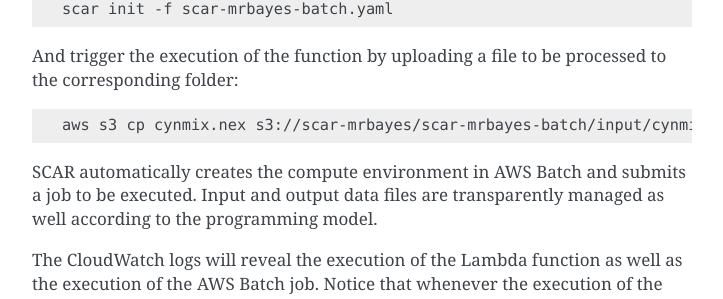
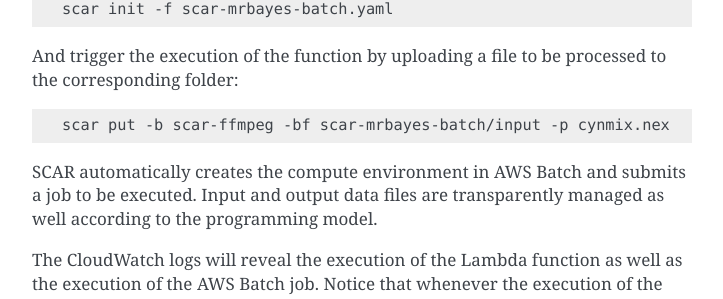
Before and after one commit to grycap/scar, a Sphinx documentation site: the page built from docs/source/batch.rst, in a window 1280 px wide and 900 px high, scrolled down 1685 px. Shown: the part 144-443 px from the top of the window, without its empty margins (388-1111 px from the left). Built offline with Sphinx 7.4.7, drawn with Linux system fonts in a browser that asks for light colours.

Commit message:
Replace aws cli command with scar command

```diff
--- a/docs/source/batch.rst
+++ b/docs/source/batch.rst
@@ -65,7 +65,7 @@
 
 And trigger the execution of the function by uploading a file to be processed to the corresponding folder::
 
-  aws s3 cp cynmix.nex s3://scar-mrbayes/scar-mrbayes-batch/input/cynmix.nex
+  scar put -b scar-ffmpeg -bf scar-mrbayes-batch/input -p cynmix.nex
 
 SCAR automatically creates the compute environment in AWS Batch and submits a job to be executed. Input and output data files are transparently managed as well according to the programming model.
 
```
